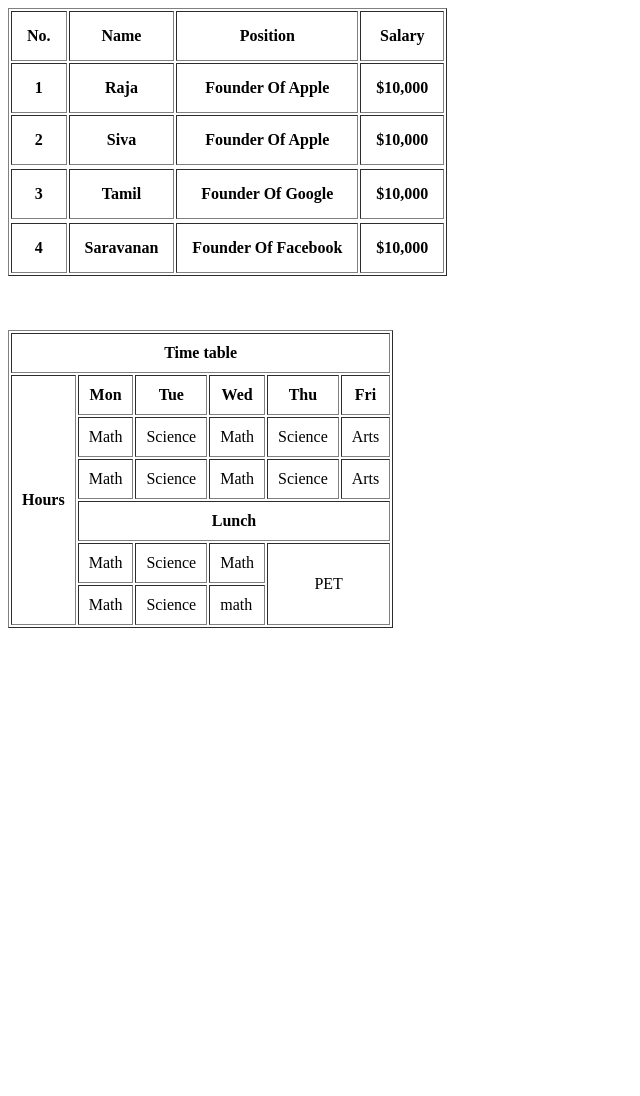
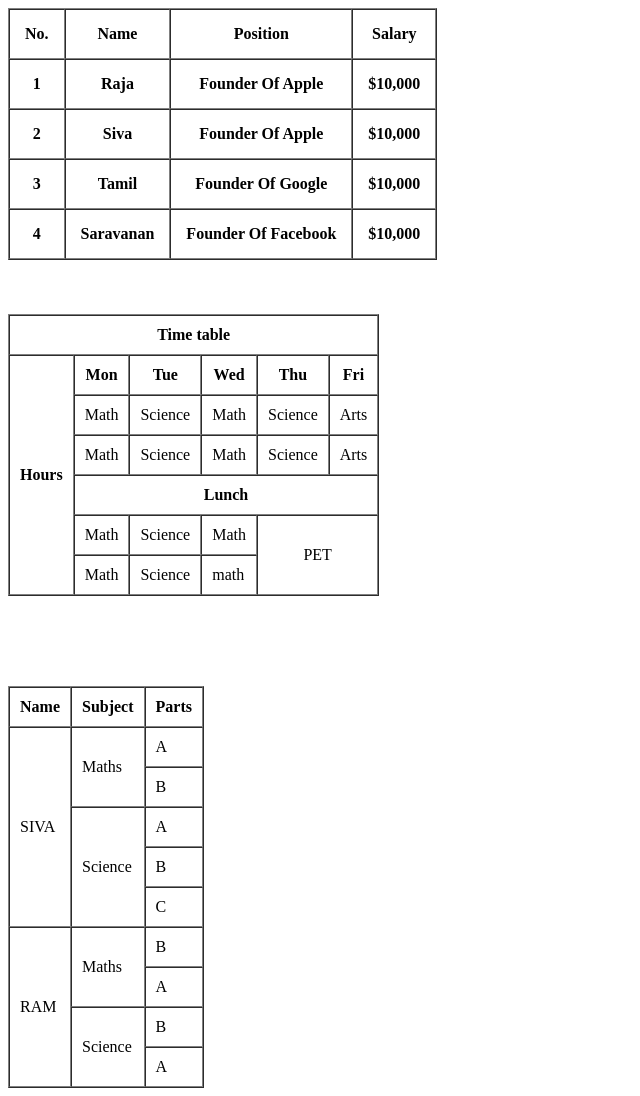
Before and after one commit to vadivel18/task3, a plain HTML site: page index.html in a window 1280 px wide. Shown: the whole page, without its empty margins (0-640 px from the left). Before the commit the page ends 800 px from the top, so only its background shows below. Drawn offline with Linux system fonts and the light colour scheme.

Commit message:
indexx.html

```diff
--- a/index.html
+++ b/index.html
@@ -6,7 +6,7 @@
     <title>Document</title>
 </head>
 <body>
-    <table border="1" cellpadding="15px">
+    <table border="1" cellpadding="15px" cellspacing ="0px">
         <thead>
             <tr>
                 <th>No.</th>
@@ -49,7 +49,7 @@
 
     <br><br><br>
 
-    <table border="1" cellpadding="10px">
+    <table border="1" cellpadding="10px" cellspacing ="0px">
         <thead>
             <tr>
                 <th colspan="6"> Time table</th>
@@ -96,5 +96,50 @@
 
     </table>
 
+    <br><br><br><br><br>
+    <table border="1" cellpadding="10px" cellspacing="0px">
+        <thead>
+            <tr>
+                <th>Name</th>
+                <th>Subject</th>
+                <th>Parts</th>
+            </tr>
+        </thead>
+        <tbody>
+            <tr>
+                <td rowspan="5">SIVA</td>
+                <td rowspan="2">Maths</td>
+                <td>A</td>
+            </tr>
+            <tr>
+                <td>B</td>
+            </tr>
+            <tr>
+                <td rowspan="3">Science</td>
+                <td>A</td>
+            </tr>
+            <tr>
+                <td>B</td>
+            </tr>
+            <tr>
+                <td>C</td>
+            </tr>
+            <tr>
+                <td rowspan="4">RAM</td>
+                <td rowspan="2">Maths</td>
+                <td>B</td>
+            </tr>
+            <tr>
+                <td>A</td>
+            </tr>
+            <tr>
+                <td rowspan="2">Science</td>
+                <td>B</td>
+            </tr>
+            <tr>
+                <td>A</td>
+            </tr>
+        </tbody>
+    </table>
 </body>
 </html>
```
